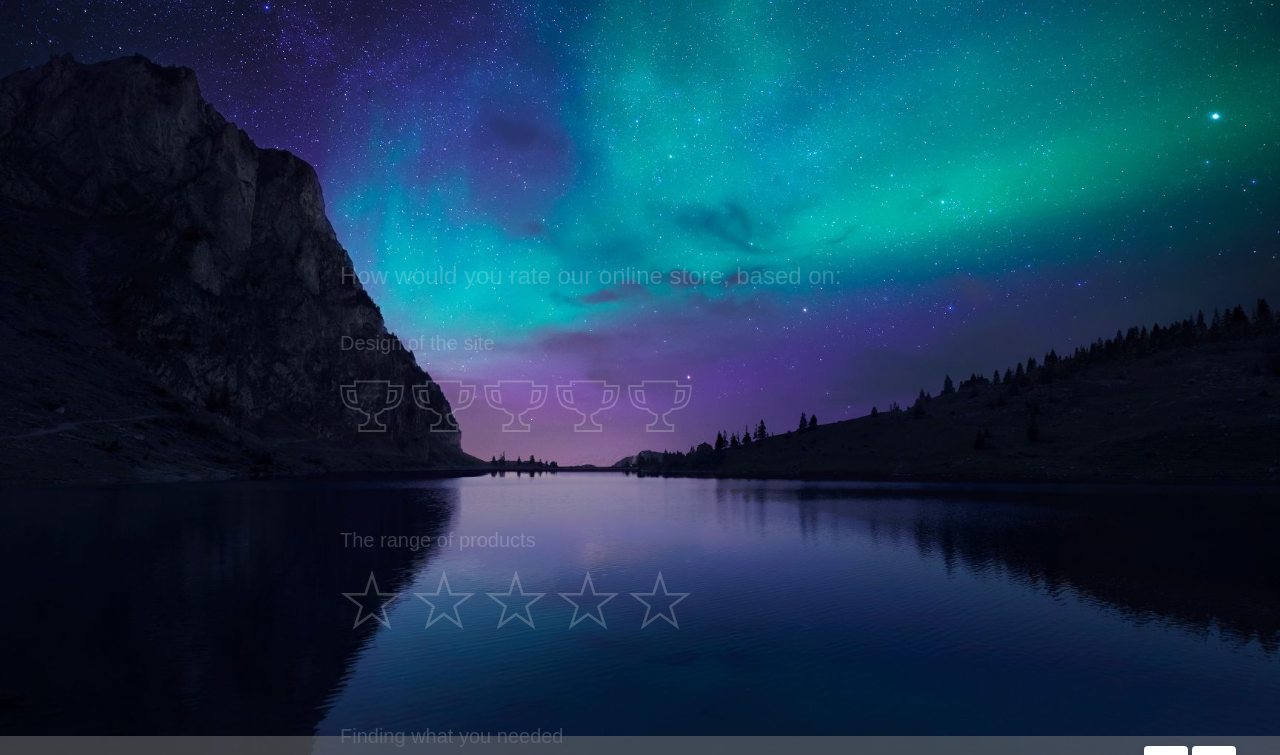
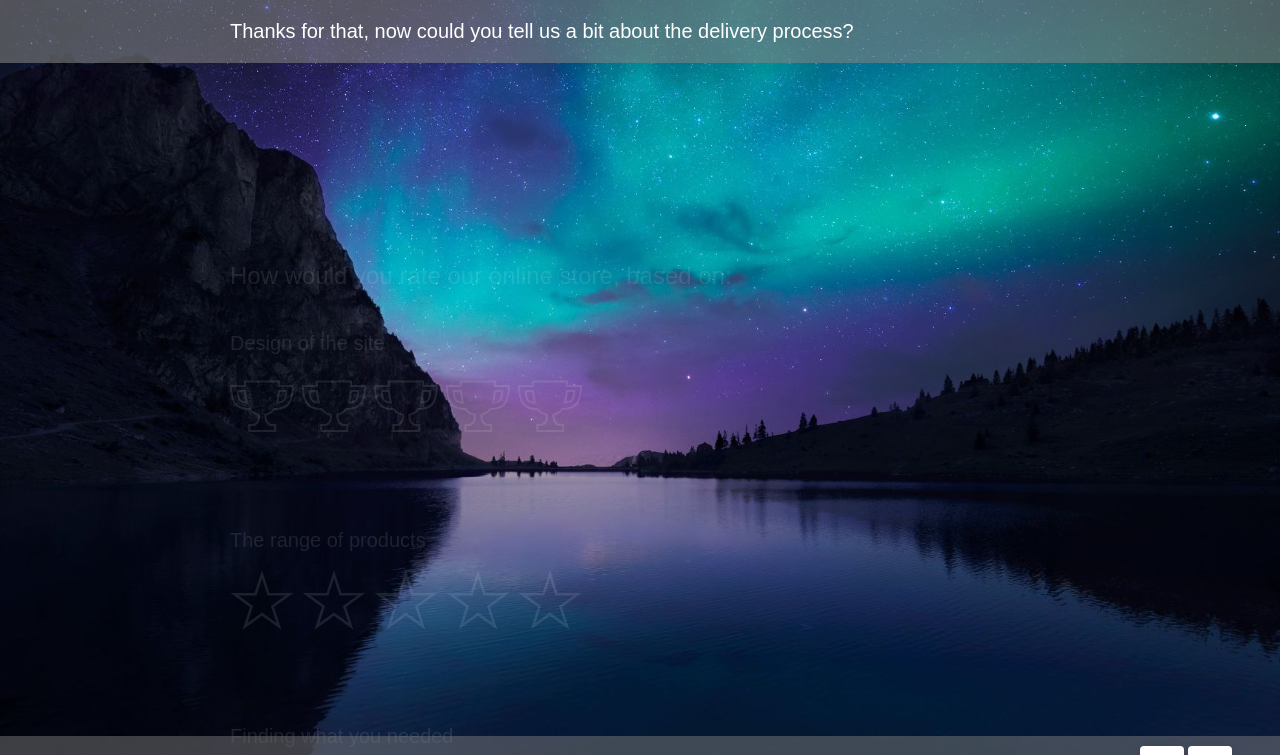
Before and after one commit to vibecode/react-feedback, a React (Create React App) app: page / in a window 1280 px wide. Shown: the top 755 px of the page. Built offline with nearby package versions, Linux system fonts and the light colour scheme.

Commit message:
fix reducers considering new data structure

```diff
--- a/package.json
+++ b/package.json
@@ -7,6 +7,7 @@
     "node-sass": "^4.11.0",
     "normalize.css": "^8.0.1",
     "prop-types": "^15.7.1",
+    "ramda": "^0.26.1",
     "react": "^16.7.0",
     "react-dom": "^16.7.0",
     "react-redux": "^6.0.0",
--- a/src/App.js
+++ b/src/App.js
@@ -1,12 +1,13 @@
 import React, { Component } from 'react'
+import Question from './components/Question'
+import TopPanel from './components/TopPanel'
+import ScrollPanel from './components/ScrollPanel'
 import { connect } from 'react-redux'
 import { throttle } from 'lodash'
-import styles from './App.module.scss'
-import ScrollPanel from './components/ScrollPanel'
 import { getProgress } from './reducers/questions'
 import { answer } from './actions'
-import Question from './components/Question'
 import { getAllSubQuests } from './reducers/questions'
+import styles from './App.module.scss'
 class App extends Component {
   constructor(props) {
     super(props)
@@ -76,6 +77,8 @@ class App extends Component {
   }
 
   setFocused() {
+    const { questions } = this.props
+
     const focused = this.refsArray.find(ref => {
       const el = ref.current
 
@@ -91,8 +94,14 @@ class App extends Component {
     })
 
     if (focused) {
+      const focusedId = focused.current.id
+      const focusedParent = questions.find(parent =>
+        parent.quests.some(quest => quest.id === focusedId)
+      )
+
       this.setState({
-        focusedId: focused.current.id
+        focusedId: focusedId,
+        focusedMainTitle: focusedParent && focusedParent.title
       })
     } else {
       this.setState({
@@ -154,10 +163,12 @@ class App extends Component {
 
   render() {
     const { questions, progress } = this.props
-    const { activeUp, activeDown, focusedId } = this.state
+    const { activeUp, activeDown, focusedId, focusedMainTitle } = this.state
 
     return (
       <div className={styles.container}>
+        <TopPanel title={focusedMainTitle} />
+        <div className={styles.center_wrapper}>
           <main className={styles.main}>
             {questions.map(({ title, quests, id }) => {
               return (
@@ -183,6 +194,7 @@ class App extends Component {
           >
             All DONE
           </footer>
+        </div>
         <ScrollPanel
           activeUp={activeUp}
           activeDown={activeDown}
--- a/src/App.module.scss
+++ b/src/App.module.scss
@@ -1,5 +1,11 @@
 .container {
   height: 100vh;
+}
+
+.center_wrapper {
+  max-width: 840px;
+  padding: 0 10px;
+  margin: 0 auto;
 }
 
 .container::before {
@@ -7,13 +13,6 @@
   display: block;
   height: calc(50% - 180px);
 }
-
-// .question_container {
-//   display: flex;
-//   align-items: center;
-//   justify-content: center;
-//   height: 150px;
-// }
 
 .footer {
   height: 65%;
--- a/src/components/Question.js
+++ b/src/components/Question.js
@@ -7,7 +7,7 @@ export class Question extends PureComponent {
     this.props.submitRating(answer)
   }
 
-  renderQuest({ id, icon, type, title, total }) {
+  renderQuest({ id, parentId, icon, type, title, total }) {
     return (
       <section
         className={
@@ -23,6 +23,7 @@ export class Question extends PureComponent {
           <h2 className={styles.sub_title}>{title}</h2>
           <Rating
             id={id}
+            parentId={parentId}
             icon={icon}
             total={total}
             submitRating={this.submitRating}
@@ -38,16 +39,12 @@ export class Question extends PureComponent {
 
     return (
       <section className={styles.question_section}>
-        <div className={styles.center_wrapper}>
-          <h1
-            className={focusedIdx === 0 ? styles.title_focused : styles.title}
-          >
-            {title}
-          </h1>
-          {quests.map(quest => {
-            return this.renderQuest(quest)
-          })}
-        </div>
+        <h1 className={focusedIdx === 0 ? styles.title_focused : styles.title}>
+          {title}
+        </h1>
+        {quests.map(quest => {
+          return this.renderQuest(quest)
+        })}
       </section>
     )
   }
--- a/src/components/Question.module.scss
+++ b/src/components/Question.module.scss
@@ -1,8 +1,3 @@
-.center_wrapper {
-  max-width: 600px;
-  margin: 0 auto;
-}
-
 .question_section {
   color: white;
 }
@@ -13,7 +8,7 @@
   font-weight: 200;
   margin-bottom: 40px;
   margin-top: 40px;
-  opacity: 0.2;
+  opacity: 0.1;
   transition: opacity 0.4s ease-out;
 }
 
@@ -25,7 +20,7 @@
 .sub_question_section {
   height: 180px;
   color: white;
-  opacity: 0.2;
+  opacity: 0.1;
   transition: opacity 0.4s ease-out;
 }
 
--- a/src/components/Rating.js
+++ b/src/components/Rating.js
@@ -21,6 +21,7 @@ export class Rating extends PureComponent {
   handleChange = e => {
     const { value } = e.target
     const { boxes, answerValue } = this.state
+    const { id, parentId } = this.props
 
     const currentBox = boxes.find(box => box.value === value)
 
@@ -37,7 +38,8 @@ export class Rating extends PureComponent {
           this.props.submitRating({
             rating: 0,
             answered: false,
-            id: this.props.id
+            id,
+            parentId
           })
         }
       )
@@ -59,7 +61,8 @@ export class Rating extends PureComponent {
         this.props.submitRating({
           rating: Number(answerValue) || 0,
           answered: true,
-          id: this.props.id
+          id,
+          parentId
         })
       }
     )
--- a/src/components/ScrollPanel.module.scss
+++ b/src/components/ScrollPanel.module.scss
@@ -1,5 +1,6 @@
 .container {
   display: flex;
+  flex-wrap: nowrap;
   justify-content: space-between;
   align-items: center;
   position: fixed;
@@ -68,4 +69,5 @@
 
 .buttons_container {
   margin-right: 30px;
+  min-width: 100px;
 }
--- /dev/null
+++ b/src/components/TopPanel.js
@@ -0,0 +1,12 @@
+import React from 'react'
+import styles from './TopPanel.module.scss'
+
+function TopPanel({ title }) {
+  return (
+    <div className={styles.container}>
+      <h1 className={styles.title}>{title}</h1>
+    </div>
+  )
+}
+
+export default TopPanel
--- /dev/null
+++ b/src/components/TopPanel.module.scss
@@ -0,0 +1,20 @@
+.container {
+  position: fixed;
+  width: 100%;
+  top: 0;
+  max-height: 100px;
+  background-color: rgba(128, 128, 128, 0.6);
+  transition: max-height 0.3s ease-out; // note that we're transitioning max-height, not height!
+}
+
+.title {
+  color: white;
+  text-overflow: ellipsis;
+  white-space: nowrap;
+  overflow: hidden;
+  font-size: 20px;
+  font-weight: 200;
+  padding: 20px 10px;
+  max-width: 840px;
+  margin: 0 auto;
+}
--- a/src/reducers/questions.js
+++ b/src/reducers/questions.js
@@ -2,11 +2,12 @@ import { v4 } from 'uuid'
 
 const initialState = [
   {
-    id: v4(),
+    id: 1,
     title: 'How would you rate our online store, based on:',
     quests: [
       {
         id: v4(),
+        parentId: 1,
         type: 'RATING',
         icon: 'BOWL',
         title: 'Design of the site',
@@ -15,6 +16,7 @@ const initialState = [
         rating: 0
       },
       {
+        parentId: 1,
         id: v4(),
         type: 'RATING',
         icon: 'STAR',
@@ -25,6 +27,7 @@ const initialState = [
       },
       {
         id: v4(),
+        parentId: 1,
         type: 'RATING',
         icon: 'THUMB',
         title: 'Finding what you needed',
@@ -34,6 +37,7 @@ const initialState = [
       },
       {
         id: v4(),
+        parentId: 1,
         type: 'RATING',
         icon: 'PEN',
         title: 'Product description',
@@ -44,12 +48,13 @@ const initialState = [
     ]
   },
   {
-    id: v4(),
+    id: 2,
     title:
       'Thanks for that, now could you tell us a bit about the delivery process?',
     quests: [
       {
         id: v4(),
+        parentId: 2,
         type: 'RATING',
         icon: 'LIGHTNING',
         title: 'How would you rate the delivery time?',
@@ -59,6 +64,7 @@ const initialState = [
       },
       {
         id: v4(),
+        parentId: 2,
         type: 'RATING',
         icon: 'HEART',
         title: 'The friendliness of the delivery driver?',
@@ -68,6 +74,7 @@ const initialState = [
       },
       {
         id: v4(),
+        parentId: 2,
         type: 'RATING',
         icon: 'CHECK',
         title: 'And the quality and condition of the received product?',
@@ -78,11 +85,12 @@ const initialState = [
     ]
   },
   {
-    id: v4(),
+    id: 3,
     title: 'Could you tell us from where you placed your order?',
     quests: [
       {
         id: v4(),
+        parentId: 3,
         type: 'PLATFORM',
         answered: false,
         answer: ''
@@ -90,11 +98,12 @@ const initialState = [
     ]
   },
   {
-    id: v4(),
+    id: 4,
     title: 'Thanks, and would you recommend us to your friends?',
     quests: [
       {
         id: v4(),
+        parentId: 4,
         type: 'CHANCE',
         answered: false,
         total: 10,
@@ -103,22 +112,24 @@ const initialState = [
     ]
   },
   {
-    id: v4(),
+    id: 5,
     title: 'Now, do you have any suggestions for us?',
     quests: [
       {
         id: v4(),
+        parentId: 5,
         type: 'FORM',
         answer: ''
       }
     ]
   },
   {
-    id: v4(),
+    id: 6,
     title: 'Finally, would you like 15% off your next shop?',
     quests: [
       {
         id: v4(),
+        parentId: 6,
         type: 'FORM',
         answer: ''
       }
@@ -126,20 +137,23 @@ const initialState = [
   }
 ]
 
-const questions = (state = initialState, { icon, payload }) => {
-  switch (icon) {
+const questions = (state = initialState, { type, payload }) => {
+  switch (type) {
     case 'ANSWER':
-      const quest = state.find(quest => quest.id === payload.id)
+      const parent = state.find(quest => quest.id === payload.parentId)
 
-      if (!quest) throw new Error('unknown question id')
+      console.log(payload)
+      const newParent = {
+        ...parent,
+        quests: parent.quests.map(quest => {
+          return quest.id === payload.id ? { ...quest, ...payload } : quest
+        })
+      }
 
-      return state.map(quest => {
-        if (quest.id === payload.id) {
-          return { ...quest, ...payload }
-        } else {
-          return quest
-        }
-      })
+      return state.map(parent =>
+        parent.id === newParent.id ? { ...parent, ...newParent } : parent
+      )
+
     default:
       return state
   }
@@ -152,9 +166,11 @@ export const getAllSubQuests = state => {
 }
 
 export const getProgress = state => {
-  const answered = state.questions.filter(quest => quest.answered)
+  const allSubQuests = getAllSubQuests(state)
 
-  return (100 / state.questions.length) * answered.length
+  const answered = allSubQuests.filter(quest => quest.answered)
+
+  return (100 / allSubQuests.length) * answered.length
 }
 
 export default questions
```
Also changed, not shown: 1 other file (tests, documents, lock files or other folders). Lines whose indentation alone changed are shown as unchanged.
